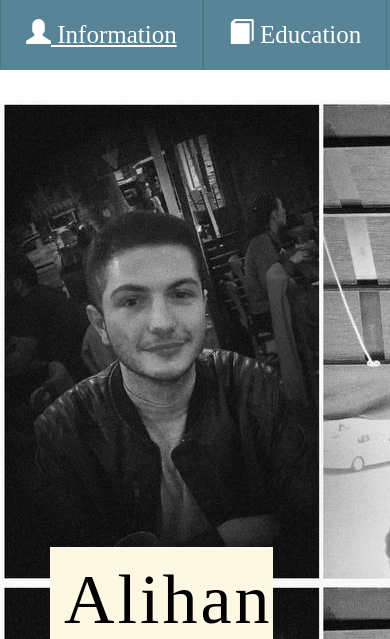
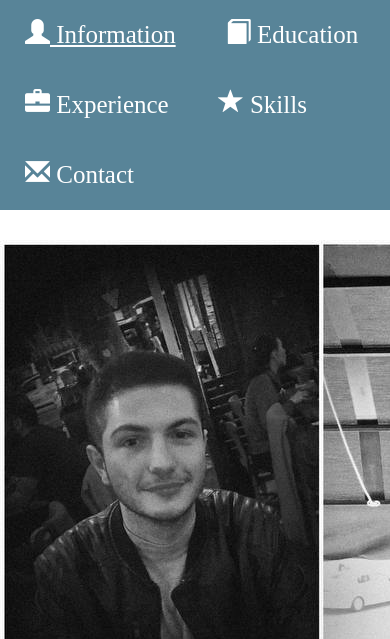
Before and after one commit to alihanozen/alihanozen99.github.io, a plain HTML site: page index.html in a window 390 px wide. Shown: the top 639 px of the page. Drawn offline with nearby package versions, Linux system fonts and the light colour scheme.

Commit message:
Update style.css

```diff
--- a/style.css
+++ b/style.css
@@ -11,7 +11,7 @@ body {
     box-sizing: border-box;
 }
 
-@media only screen and (max-width:620px) {
+@media only screen and (max-width:600px) {
     .part1,
     .part2,
     .part3,
@@ -28,8 +28,8 @@ a {
 
 ul.menu {
     background: #29627cc7;
-    height: 70px;
     overflow: auto;
+    width: 100%;
 }
 
 ul.menu>li {
@@ -43,8 +43,13 @@ ul.menu>li>a {
     color: #fff;
     padding: 10px 25px;
     line-height: 50px;
-    border-right: 1px solid rgba(0, 0, 0, .1);
-    border-left: 1px solid rgba(0, 0, 0, .1);
+}
+
+@media screen and (max-width: 500px) {
+    ul.menu>li>a {
+        float: none;
+        display: block;
+    }
 }
 
 .part1 {
```
